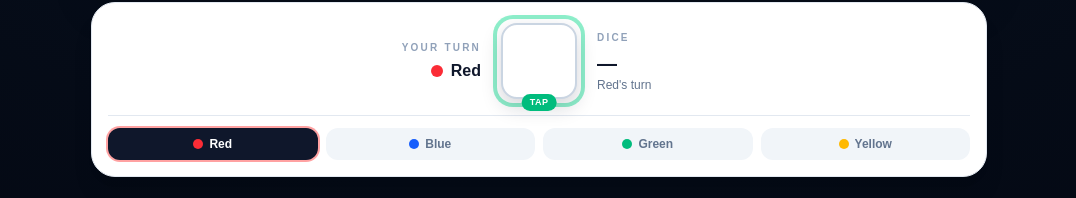
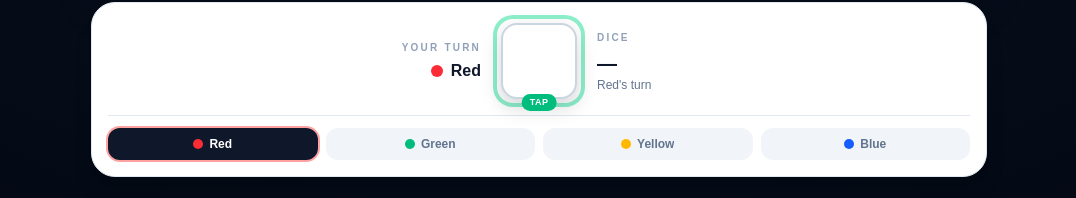
Before and after one commit to Shailendra76-sk/ludo, a Next.js app: page / in a window 1280 px wide. Shown: the part 967-1165 px from the top of the page, without its empty margins (101-1177 px from the left). Built offline with nearby package versions, Linux system fonts and the light colour scheme.

Commit message:
Game rules: align player order and shared track length with classic Ludo

```diff
--- a/game-engine/constants.ts
+++ b/game-engine/constants.ts
@@ -1,11 +1,11 @@
 import type { PlayerColor } from "@/lib/types";
 
 export const TOKENS_PER_PLAYER = 4;
-export const TRACK_LENGTH = 52;
+export const TRACK_LENGTH = 51;
 export const FINISH_STEPS = 58;
 export const ENTRY_ROLL = 6;
 
-export const PLAYER_COLORS: PlayerColor[] = ["red", "blue", "green", "yellow"];
+export const PLAYER_COLORS: PlayerColor[] = ["red", "green", "yellow", "blue"];
 
 export const COLOR_NAMES: Record<PlayerColor, string> = {
   red: "Red",
```
